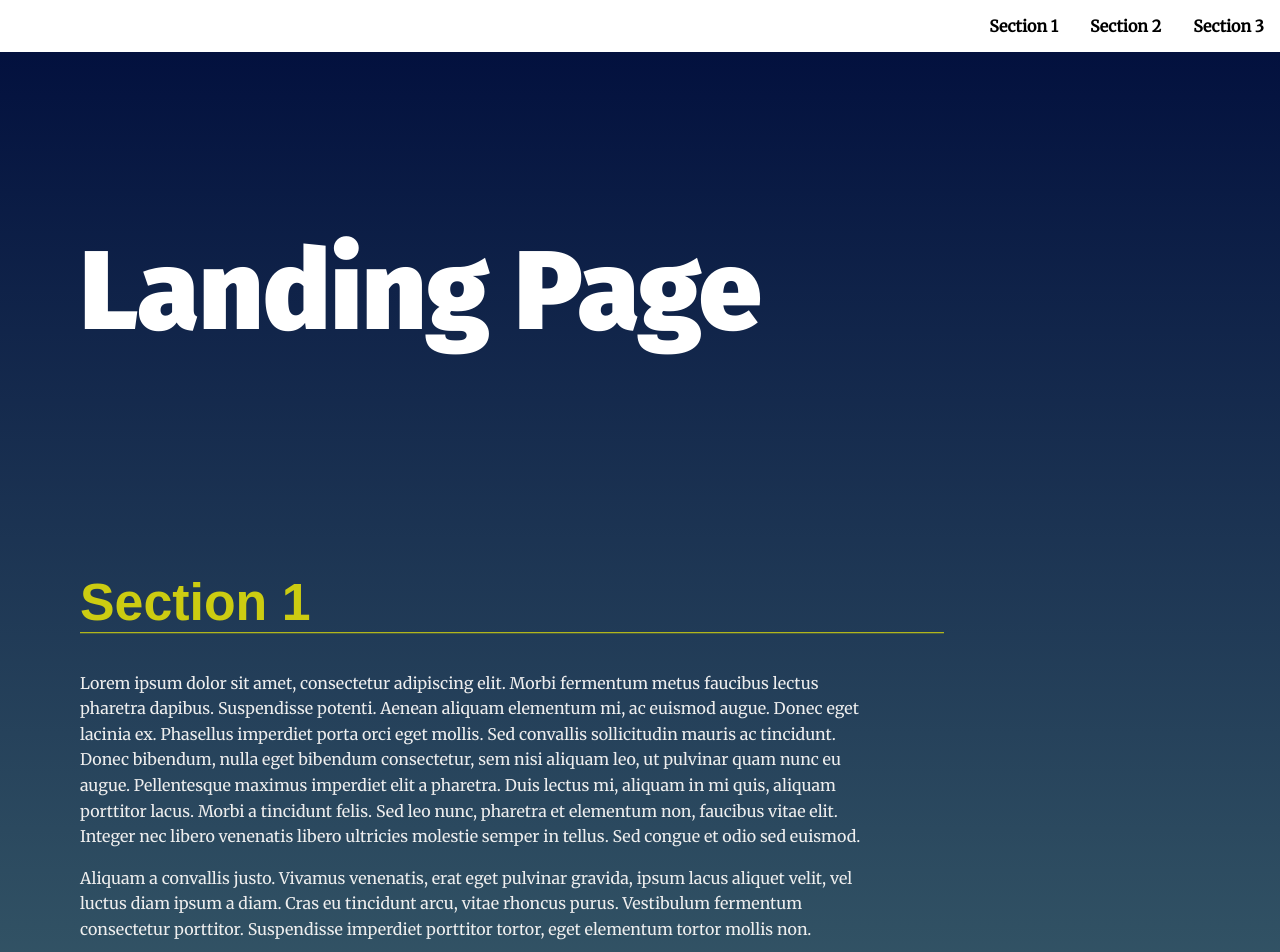
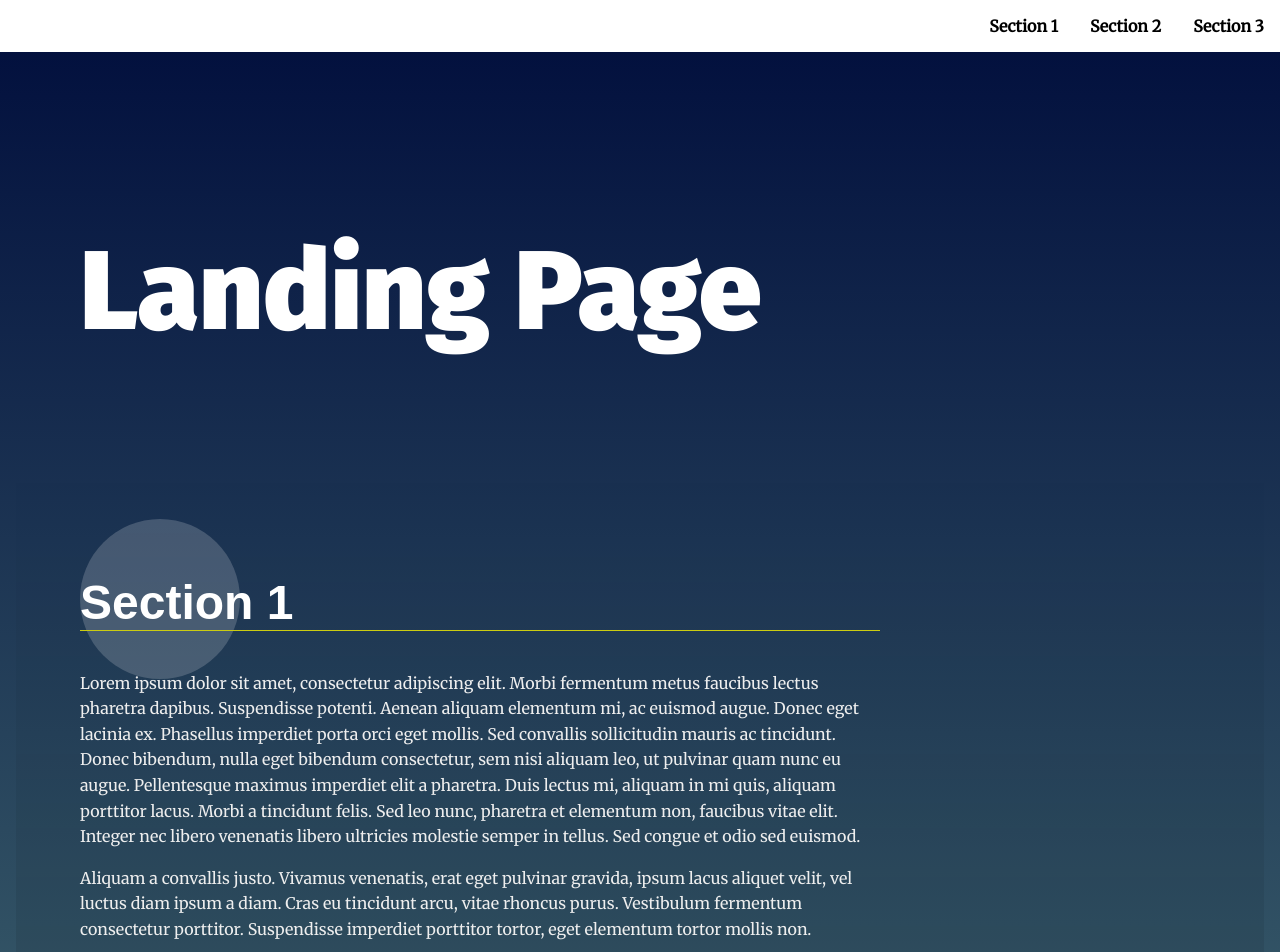
Before and after one commit to ahmedhrayyan/frontend-landingpage-project, a plain HTML site: page index.html in a window 1280 px wide. Shown: the top 952 px of the page. Drawn offline with Linux system fonts and the light colour scheme.

Commit message:
Change your-active-class to active

```diff
--- a/css/styles.css
+++ b/css/styles.css
@@ -201,25 +201,19 @@ section:nth-of-type(3n + 1) .landing__container::after {
 /* ---- Theme State Rules ---- */
 /* Section Active Styles */
 /* Note: your-active-class class is applied through javascript. You should update the class here and in the index.html to what you set in your javascript file.  */
-section.your-active-class {
+section.active {
     background: rgb(0, 0, 0);
     background: linear-gradient(0deg, rgba(0, 0, 0, 0.1) 0%, rgba(0, 0, 0, 0) 100%);
 }
 
-section.your-active-class .landing__container::before {
+section.active .landing__container::before {
     opacity: 1;
     animation: rotate 4s linear 0s infinite forwards;
 }
 
-section.your-active-class .landing__container::after {
+section.active .landing__container::after {
     opacity: 1;
     animation: rotate 5s linear 0s infinite forwards reverse;
-}
-
-.section--active > .landing__container > h2 {
-    color: #cc1;
-    transform-origin: left;
-    transform: scale(1.08);
 }
 
 /* Section Active Styles Keyframe Animations */
--- a/index.html
+++ b/index.html
@@ -27,7 +27,7 @@
     a data attribute that will populate the li node.
     Adding more sections will automatically populate nav.
     The first section is set to active class by default -->
-    <section id="section1" data-nav="Section 1" class="section--active">
+    <section id="section1" data-nav="Section 1" class="active">
       <div class="landing__container">
         <h2>Section 1</h2>
         <p>Lorem ipsum dolor sit amet, consectetur adipiscing elit. Morbi fermentum metus faucibus lectus pharetra dapibus. Suspendisse potenti. Aenean aliquam elementum mi, ac euismod augue. Donec eget lacinia ex. Phasellus imperdiet porta orci eget mollis. Sed convallis sollicitudin mauris ac tincidunt. Donec bibendum, nulla eget bibendum consectetur, sem nisi aliquam leo, ut pulvinar quam nunc eu augue. Pellentesque maximus imperdiet elit a pharetra. Duis lectus mi, aliquam in mi quis, aliquam porttitor lacus. Morbi a tincidunt felis. Sed leo nunc, pharetra et elementum non, faucibus vitae elit. Integer nec libero venenatis libero ultricies molestie semper in tellus. Sed congue et odio sed euismod.</p>
```
